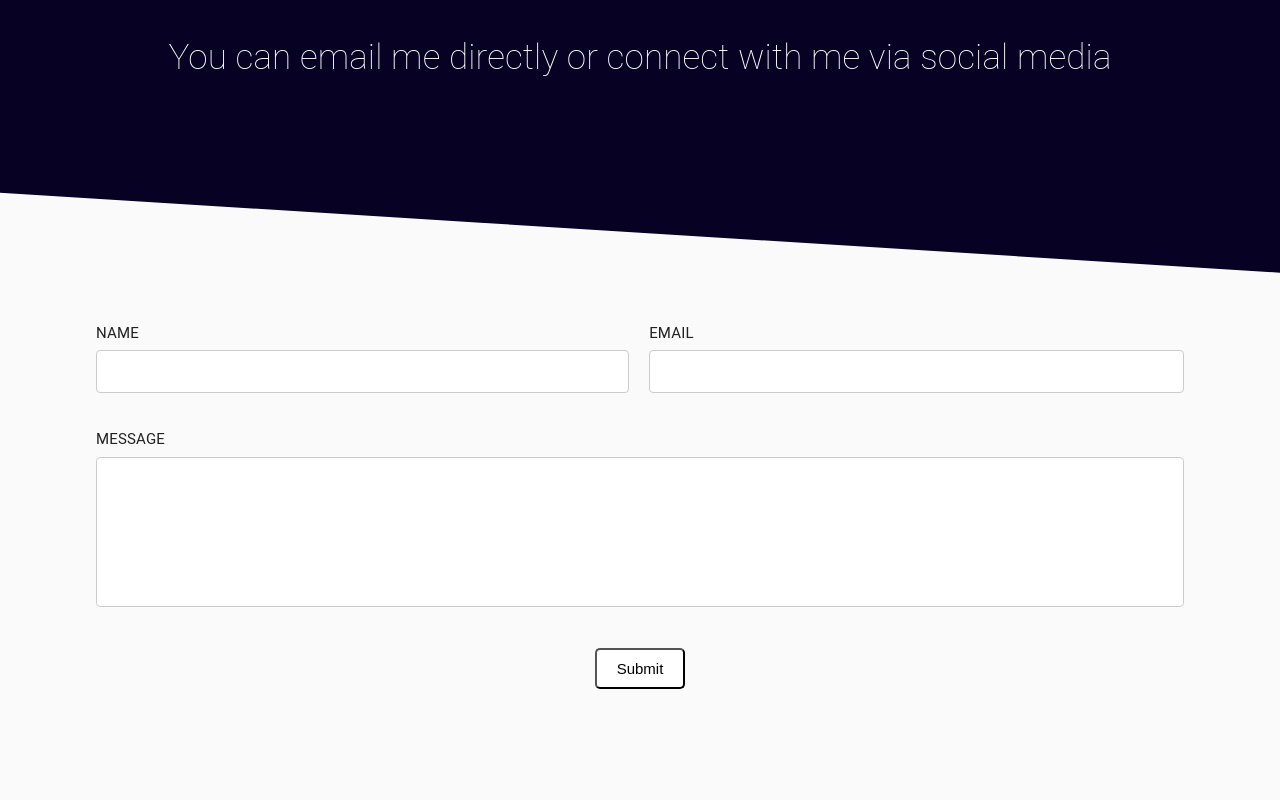
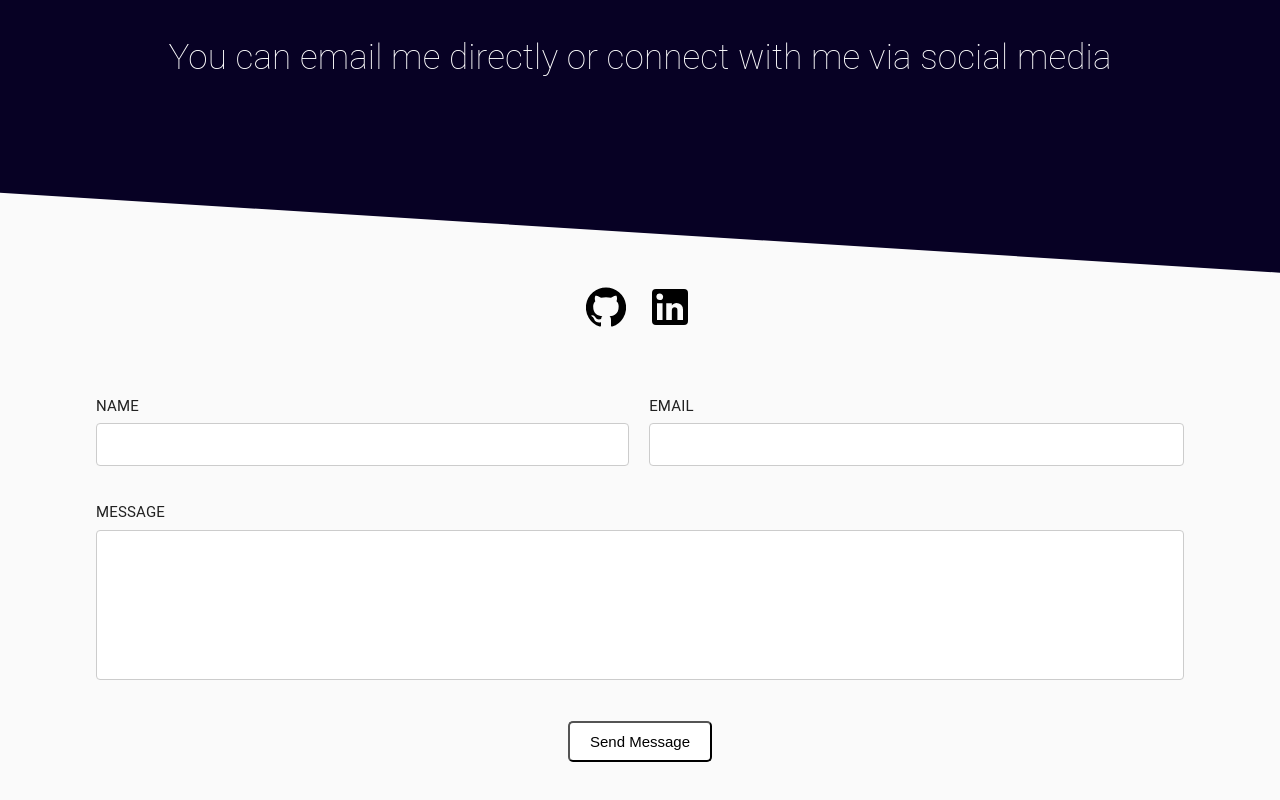
Before and after one commit to jasmincher/portfolio-template, a React (Create React App) app: page /contact in a window 1280 px wide. Shown: the part 286-1086 px from the top of the page. Before the commit the page ends 1025 px from the top, so only its background shows below. Built offline with nearby package versions, Linux system fonts and the light colour scheme.

Commit message:
style: Added github and linkedin icons

```diff
--- a/src/pages/Contact.js
+++ b/src/pages/Contact.js
@@ -1,8 +1,9 @@
 import React from "react";
 import axios from "axios";
-import '../css/Contact.css';
-import Header from '../components/Header';
-
+import "../css/Contact.css";
+import Header from "../components/Header";
+import GitHubIcon from "@material-ui/icons/GitHub";
+import LinkedInIcon from "@material-ui/icons/LinkedIn";
 
 const emailRegex = RegExp(
   /^[a-zA-Z0-9.!#$%&’*+/=?^_`{|}~-]+@[a-zA-Z0-9-]+(?:\.[a-zA-Z0-9-]+)*$/
@@ -99,20 +100,20 @@
 
     return (
       <div className="form-container">
+        <Header
+          heading="Contact Me"
+          subheading="You can email me directly or connect with me via social media"
+        />
 
+        <div className="social-icons">
+         <a href="https://github.com/Stephen8898" target="_blank"> {<GitHubIcon id="github-icon"/>} </a>
+        <a href="https://www.linkedin.com/in/stephen-sarfo98/" target="_blank"> <LinkedInIcon id="linkedin-icon"/> </a>
+        </div>
 
-
-<Header heading="Contact Me" subheading="You can email me directly or connect with me via social media" />
-
-
-     <div>{this.state.success[0]}</div>
-
+        <div className="email-submission">{this.state.success[0]}</div>
 
         <form onSubmit={this.handleSubmit} className="mail-form" noValidate>
-
-
           <div id="item1">
-
             <label>Name</label>
             <input
               className={errors.name.length > 0 ? "error" : null}
@@ -124,8 +125,6 @@
           </div>
 
           <div id="item2">
-
-
             <label>Email</label>
             <input
               className={errors.email.length > 0 ? "error" : null}
@@ -137,32 +136,22 @@
           </div>
 
           <div id="item3">
-
-
             <label>Message</label>
             <textarea
-            className={
-                errors.message.length > 0
-                ? "error"
-                : null
-            }
+              className={errors.message.length > 0 ? "error" : null}
               type="textarea"
               name="message"
               noValidate
               onChange={this.handleChange}
             ></textarea>
-
           </div>
-
 
           <input type="hidden" name="_gotcha"></input>
           <button type="submit" className="form-btn">
-            Submit
+            Send Message
           </button>
         </form>
       </div>
-
-
     );
   }
 }
```
Lines whose indentation alone changed are shown as unchanged.
